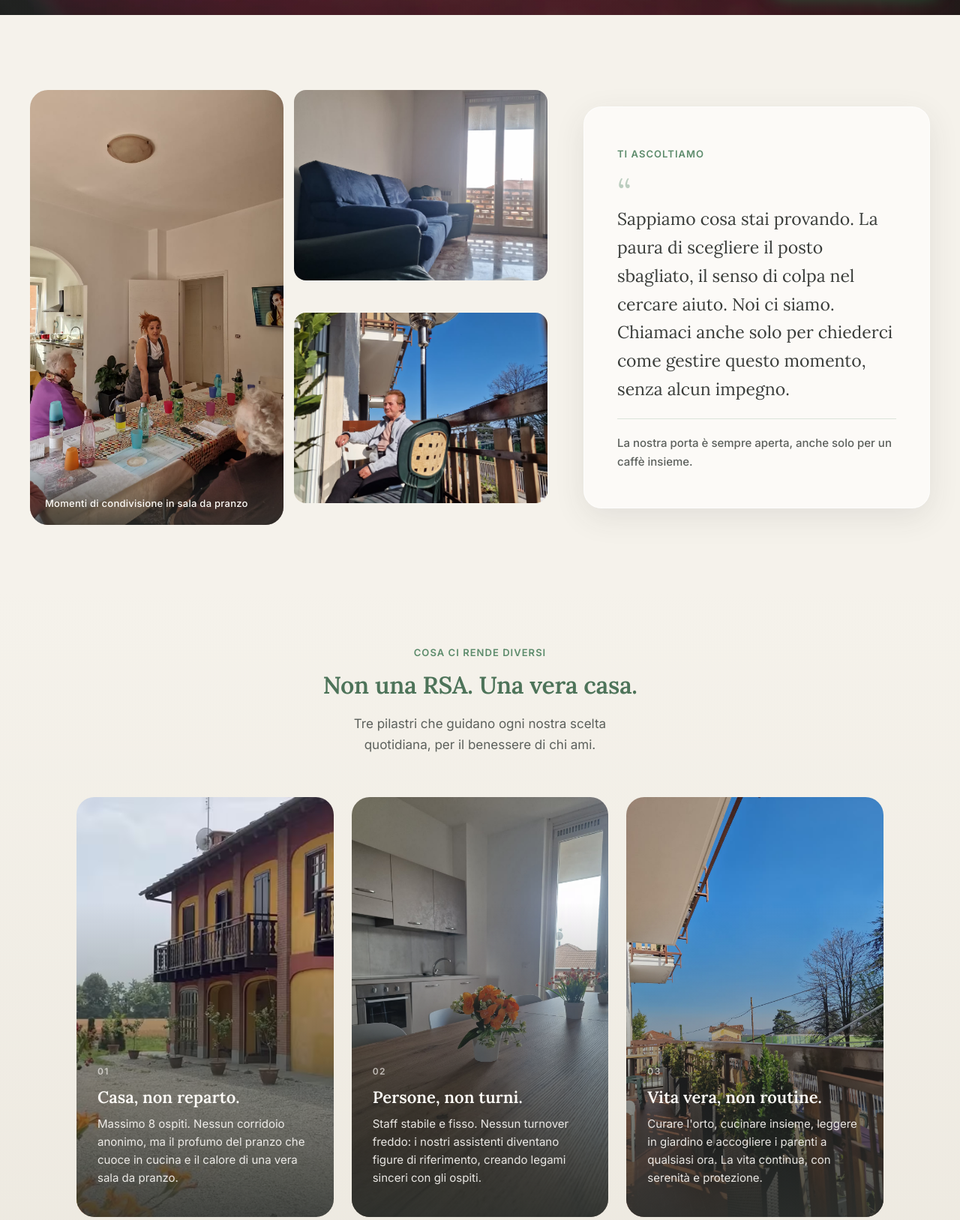
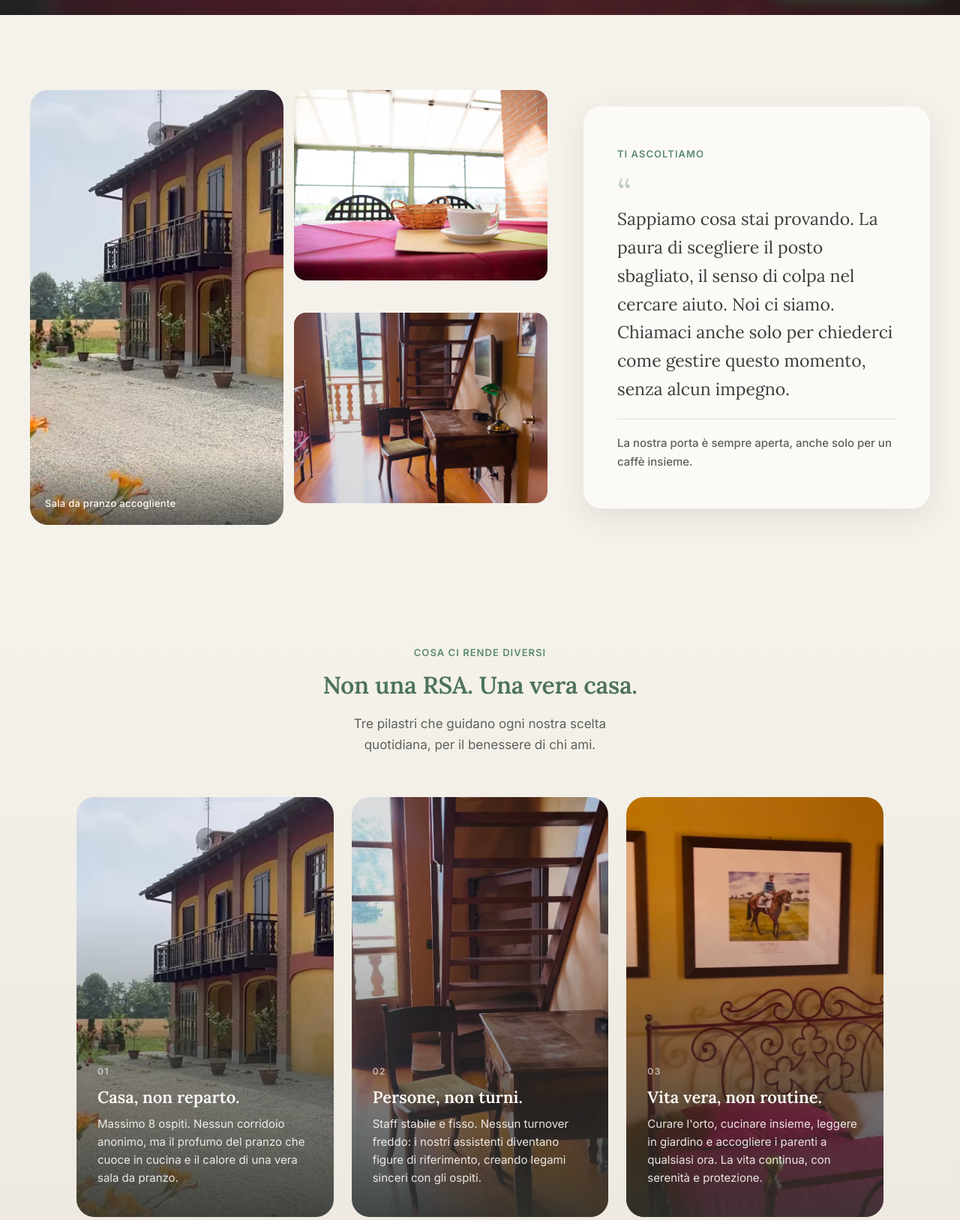
Before and after one commit to BackSoftwareJR/quercia-lecasefamiglia, a website: page index.html in a window 1280 px wide. Shown: the part 780-2407 px from the top of the page at 75% size. Drawn offline with Linux system fonts and the light colour scheme; grey boxes are pictures that could not be loaded.

Commit message:
hyper-orchestrator: Rivedere foto e utilizzare solo quelle presenti nella cartella 'Pinerolo

```diff
--- a/index.html
+++ b/index.html
@@ -252,14 +252,14 @@ src="https://www.facebook.com/tr?id=703387195501399&ev=PageView&noscript=1"
         <div class="ascolto-immersive">
             <div class="ascolto-gallery" aria-hidden="true">
                 <figure class="ascolto-gallery-feature">
-                    <img src="images/Sala da Pranzo + persone 1.avif" alt="" width="900" height="1200" loading="lazy" decoding="async">
-                    <figcaption class="ascolto-gallery-caption">Momenti di condivisione in sala da pranzo</figcaption>
+                    <img src="images/Pinerolo - Casa Famiglia Quercia 1/img10.avif" alt="" width="900" height="1200" loading="lazy" decoding="async">
+                    <figcaption class="ascolto-gallery-caption">Sala da pranzo accogliente</figcaption>
                 </figure>
                 <figure class="ascolto-gallery-accent">
-                    <img src="images/Pinerolo - Casa Famiglia Quercia 2/Salone 1.avif" alt="" width="600" height="450" loading="lazy" decoding="async">
+                    <img src="images/Pinerolo - Casa Famiglia Quercia 1/img1.avif" alt="" width="600" height="450" loading="lazy" decoding="async">
                 </figure>
                 <figure class="ascolto-gallery-accent">
-                    <img src="images/Coazze - Casa Famiglia Gramsci/Esterno + persona 3.avif" alt="" width="600" height="450" loading="lazy" decoding="async">
+                    <img src="images/Pinerolo - Casa Famiglia Quercia 1/img3.avif" alt="" width="600" height="450" loading="lazy" decoding="async">
                 </figure>
             </div>
 
@@ -295,7 +295,7 @@ src="https://www.facebook.com/tr?id=703387195501399&ev=PageView&noscript=1"
 
                 <article class="ascolto-pillar" role="listitem" aria-labelledby="ascolto-card-2-title">
                     <figure class="ascolto-pillar-visual">
-                        <img src="images/Pinerolo - Casa Famiglia Quercia 2/Cucina 1.avif" alt="Cucina luminosa dove si preparano i pasti quotidiani" width="800" height="1000" loading="lazy" decoding="async">
+                        <img src="images/Pinerolo - Casa Famiglia Quercia 1/img2.avif" alt="Cucina luminosa dove si preparano i pasti quotidiani" width="800" height="1000" loading="lazy" decoding="async">
                     </figure>
                     <div class="ascolto-pillar-overlay">
                         <span class="ascolto-pillar-index" aria-hidden="true">02</span>
@@ -306,7 +306,7 @@ src="https://www.facebook.com/tr?id=703387195501399&ev=PageView&noscript=1"
 
                 <article class="ascolto-pillar" role="listitem" aria-labelledby="ascolto-card-3-title">
                     <figure class="ascolto-pillar-visual">
-                        <img src="images/Coazze - Casa Famiglia Gramsci/Esterno 1.avif" alt="Giardino verde dove gli ospiti trascorrono il tempo all'aperto" width="800" height="1000" loading="lazy" decoding="async">
+                        <img src="images/Pinerolo - Casa Famiglia Quercia 1/img9.avif" alt="Corridoio spazioso e luminoso" width="800" height="1000" loading="lazy" decoding="async">
                     </figure>
                     <div class="ascolto-pillar-overlay">
                         <span class="ascolto-pillar-index" aria-hidden="true">03</span>
@@ -355,7 +355,7 @@ src="https://www.facebook.com/tr?id=703387195501399&ev=PageView&noscript=1"
                 <div class="famiglia-panels">
                     <article role="tabpanel" id="famiglia-panel-1" class="famiglia-panel is-active" aria-labelledby="famiglia-tab-1">
                         <figure class="famiglia-visual">
-                            <img src="images/Sala da Pranzo + persone 1.avif" alt="Ospiti e staff condividono un pasto in sala da pranzo" width="800" height="600" loading="lazy">
+                            <img src="images/Pinerolo - Casa Famiglia Quercia 1/img10.avif" alt="Sala da pranzo accogliente con tavola apparecchiata" width="800" height="600" loading="lazy">
                         </figure>
                         <div class="famiglia-content">
                             <h3>Sentirsi a casa, non in una struttura</h3>
@@ -375,7 +375,7 @@ src="https://www.facebook.com/tr?id=703387195501399&ev=PageView&noscript=1"
 
                     <article role="tabpanel" id="famiglia-panel-3" class="famiglia-panel" aria-labelledby="famiglia-tab-3" hidden>
                         <figure class="famiglia-visual">
-                            <img src="images/Pinerolo - Casa Famiglia Quercia 2/Salone 2.avif" alt="Spazi comuni luminosi per la vita quotidiana" width="800" height="600" loading="lazy">
+                            <img src="images/Pinerolo - Casa Famiglia Quercia 1/img3.avif" alt="Spazi comuni luminosi per la vita quotidiana" width="800" height="600" loading="lazy">
                         </figure>
                         <div class="famiglia-content">
                             <h3>Il tuo stile di vita, ogni giorno</h3>
@@ -460,7 +460,7 @@ src="https://www.facebook.com/tr?id=703387195501399&ev=PageView&noscript=1"
             </ol>
 
             <figure class="percorso-visual">
-                <img src="images/Pinerolo - Casa Famiglia Quercia 2/Salone 2.avif" alt="Salone luminoso della Casa Famiglia Quercia, ambiente accogliente per gli ospiti" width="1140" height="490" loading="lazy">
+                <img src="images/Pinerolo - Casa Famiglia Quercia 1/img3.avif" alt="Area comune luminosa per la vita quotidiana" width="1140" height="490" loading="lazy">
             </figure>
 
             <div class="percorso-cta">
@@ -482,19 +482,19 @@ src="https://www.facebook.com/tr?id=703387195501399&ev=PageView&noscript=1"
                 <div class="services-stage" aria-hidden="true">
                     <div class="services-stage-images">
                         <figure class="services-stage-image is-active">
-                            <img src="images/Sala da Pranzo + persone 1.avif" alt="" width="900" height="675" loading="lazy" decoding="async">
+                            <img src="images/Pinerolo - Casa Famiglia Quercia 1/img10.avif" alt="" width="900" height="675" loading="lazy" decoding="async">
                         </figure>
                         <figure class="services-stage-image">
-                            <img src="images/Pinerolo - Casa Famiglia Quercia 2/Cucina 1.avif" alt="" width="900" height="675" loading="lazy" decoding="async">
+                            <img src="images/Pinerolo - Casa Famiglia Quercia 1/img2.avif" alt="" width="900" height="675" loading="lazy" decoding="async">
                         </figure>
                         <figure class="services-stage-image">
-                            <img src="images/Pinerolo - Casa Famiglia Quercia 2/Camera 1.avif" alt="" width="900" height="675" loading="lazy" decoding="async">
+                            <img src="images/Pinerolo - Casa Famiglia Quercia 1/img4.avif" alt="" width="900" height="675" loading="lazy" decoding="async">
                         </figure>
                         <figure class="services-stage-image">
                             <img src="images/Pinerolo - Casa Famiglia Quercia 1/img1.avif" alt="" width="900" height="675" loading="lazy" decoding="async">
                         </figure>
                         <figure class="services-stage-image">
-                            <img src="images/Coazze - Casa Famiglia Gramsci/Esterno 1.avif" alt="" width="900" height="675" loading="lazy" decoding="async">
+                            <img src="images/Pinerolo - Casa Famiglia Quercia 1/img9.avif" alt="" width="900" height="675" loading="lazy" decoding="async">
                         </figure>
                         <figure class="services-stage-image">
                             <img src="images/Pinerolo - Casa Famiglia Quercia 1/img7.avif" alt="" width="900" height="675" loading="lazy" decoding="async">
@@ -614,16 +614,16 @@ src="https://www.facebook.com/tr?id=703387195501399&ev=PageView&noscript=1"
     <!-- Editorial photo strip -->
     <div class="editorial-strip" aria-label="Momenti di vita quotidiana in casa famiglia">
         <figure class="editorial-strip-item">
-            <img src="images/Coazze - Casa Famiglia Gramsci/Sala da Pranzo + persone 2.avif" alt="Ospiti e staff condividono un pasto insieme" width="800" height="1000" loading="lazy">
-            <figcaption class="editorial-strip-caption">Pasti insieme, come in famiglia</figcaption>
+            <img src="images/Pinerolo - Casa Famiglia Quercia 1/img10.avif" alt="Area pranzo della cucina" width="800" height="1000" loading="lazy">
+            <figcaption class="editorial-strip-caption">Area pranzo accogliente</figcaption>
         </figure>
         <figure class="editorial-strip-item">
-            <img src="images/Pinerolo - Casa Famiglia Quercia 2/Camera 1.avif" alt="Camera luminosa e accogliente" width="600" height="750" loading="lazy">
+            <img src="images/Pinerolo - Casa Famiglia Quercia 1/img4.avif" alt="Camera luminosa e accogliente" width="600" height="750" loading="lazy">
             <figcaption class="editorial-strip-caption">Camere private e curate</figcaption>
         </figure>
         <figure class="editorial-strip-item">
-            <img src="images/Coazze - Casa Famiglia Gramsci/Esterno 3.avif" alt="Giardino verde e spazi all'aperto" width="600" height="750" loading="lazy">
-            <figcaption class="editorial-strip-caption">Vita all'aperto ogni giorno</figcaption>
+            <img src="images/Pinerolo - Casa Famiglia Quercia 1/img12.avif" alt="Corridoio spazioso e luminoso" width="600" height="750" loading="lazy">
+            <figcaption class="editorial-strip-caption">Corridoio luminoso verso le camere</figcaption>
         </figure>
     </div>
 
@@ -763,7 +763,7 @@ src="https://www.facebook.com/tr?id=703387195501399&ev=PageView&noscript=1"
                 </div>
 
                 <figure class="trust-visual">
-                    <img src="images/Pinerolo - Casa Famiglia Quercia 1/img1.avif" alt="Esterno della Casa Famiglia Quercia immersa nel verde" width="600" height="450" loading="lazy">
+                    <img src="images/Pinerolo - Casa Famiglia Quercia 1/img1.avif" alt="Salone luminoso e accogliente" width="600" height="450" loading="lazy">
                 </figure>
             </div>
         </div>
@@ -1048,7 +1048,7 @@ src="https://www.facebook.com/tr?id=703387195501399&ev=PageView&noscript=1"
 
                 <aside class="contact-aside" aria-label="La nostra casa">
                     <figure class="contact-photo">
-                        <img src="images/Coazze - Casa Famiglia Gramsci/Sala da Pranzo + persone 2.avif" alt="Ospiti e staff condividono un pasto insieme in sala da pranzo" width="600" height="750" loading="lazy" decoding="async">
+                        <img src="images/Pinerolo - Casa Famiglia Quercia 1/img10.avif" alt="Sala da pranzo accogliente con tavola apparecchiata" width="600" height="750" loading="lazy" decoding="async">
                         <figcaption class="contact-photo-caption">
                             <p>I nostri ospiti si sentono sempre a casa</p>
                         </figcaption>
@@ -1104,24 +1104,24 @@ src="https://www.facebook.com/tr?id=703387195501399&ev=PageView&noscript=1"
                                 <figcaption class="footer-carousel-caption">Salone luminoso e accogliente</figcaption>
                             </figure>
                             <figure class="footer-carousel-slide">
-                                <img src="images/Sala da Pranzo + persone 1.avif" alt="Ospiti e staff a tavola insieme" width="800" height="500" loading="lazy" decoding="async">
-                                <figcaption class="footer-carousel-caption">Pasti insieme, come in famiglia</figcaption>
+                                <img src="images/Pinerolo - Casa Famiglia Quercia 1/img10.avif" alt="Area pranzo della cucina" width="800" height="500" loading="lazy" decoding="async">
+                                <figcaption class="footer-carousel-caption">Area pranzo accogliente</figcaption>
                             </figure>
                             <figure class="footer-carousel-slide">
-                                <img src="images/Pinerolo - Casa Famiglia Quercia 2/Camera 1.avif" alt="Camera privata e curata" width="800" height="500" loading="lazy" decoding="async">
+                                <img src="images/Pinerolo - Casa Famiglia Quercia 1/img4.avif" alt="Camera privata e curata" width="800" height="500" loading="lazy" decoding="async">
                                 <figcaption class="footer-carousel-caption">Camere private e luminose</figcaption>
                             </figure>
                             <figure class="footer-carousel-slide">
-                                <img src="images/Pinerolo - Casa Famiglia Quercia 2/Cucina 1.avif" alt="Cucina dove si preparano i pasti quotidiani" width="800" height="500" loading="lazy" decoding="async">
+                                <img src="images/Pinerolo - Casa Famiglia Quercia 1/img2.avif" alt="Cucina dove si preparano i pasti quotidiani" width="800" height="500" loading="lazy" decoding="async">
                                 <figcaption class="footer-carousel-caption">Cucina con pasti genuini ogni giorno</figcaption>
                             </figure>
                             <figure class="footer-carousel-slide">
-                                <img src="images/Coazze - Casa Famiglia Gramsci/Esterno 1.avif" alt="Giardino verde e spazi all'aperto" width="800" height="500" loading="lazy" decoding="async">
-                                <figcaption class="footer-carousel-caption">Giardino privato per la vita all'aperto</figcaption>
+                                <img src="images/Pinerolo - Casa Famiglia Quercia 1/img9.avif" alt="Corridoio spazioso e luminoso" width="800" height="500" loading="lazy" decoding="async">
+                                <figcaption class="footer-carousel-caption">Spazi comuni luminosi</figcaption>
                             </figure>
                             <figure class="footer-carousel-slide">
-                                <img src="images/Coazze - Casa Famiglia Gramsci/Esterno + persona 1.avif" alt="Ospiti che si godono il giardino" width="800" height="500" loading="lazy" decoding="async">
-                                <figcaption class="footer-carousel-caption">Momenti di serenità nel verde</figcaption>
+                                <img src="images/Pinerolo - Casa Famiglia Quercia 1/img11.avif" alt="Camera da letto singola" width="800" height="500" loading="lazy" decoding="async">
+                                <figcaption class="footer-carousel-caption">Camere private e curate</figcaption>
                             </figure>
                         </div>
                     </div>
```
Also changed, not shown: cookie.html (+8 -8 lines), privacy.html (+8 -8 lines), termini.html (+8 -8 lines), .system_context.md, 1 other file.
